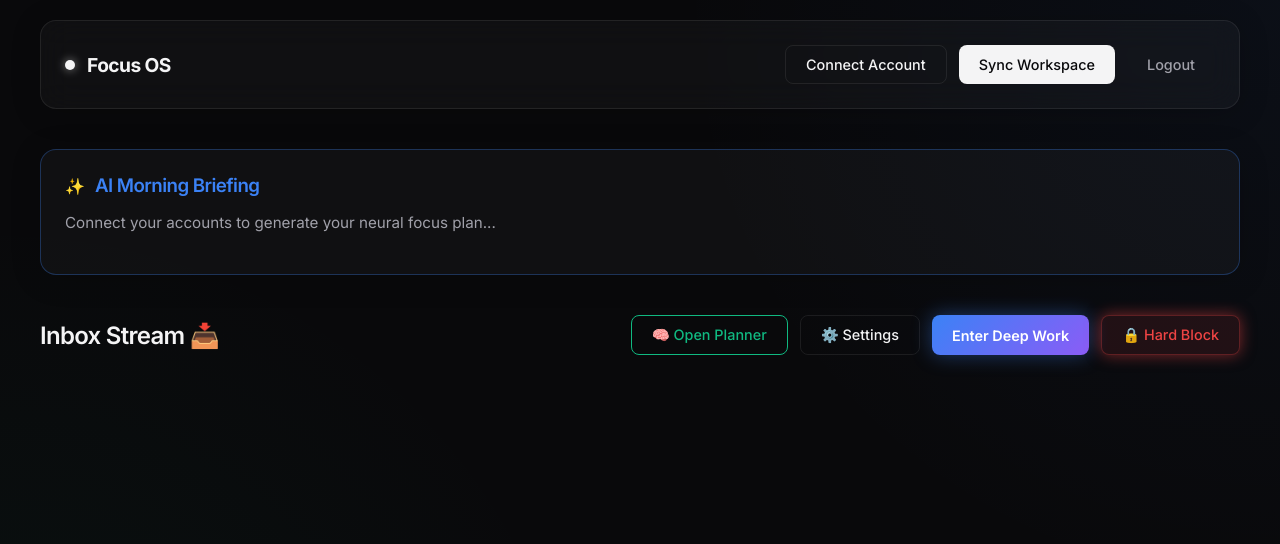
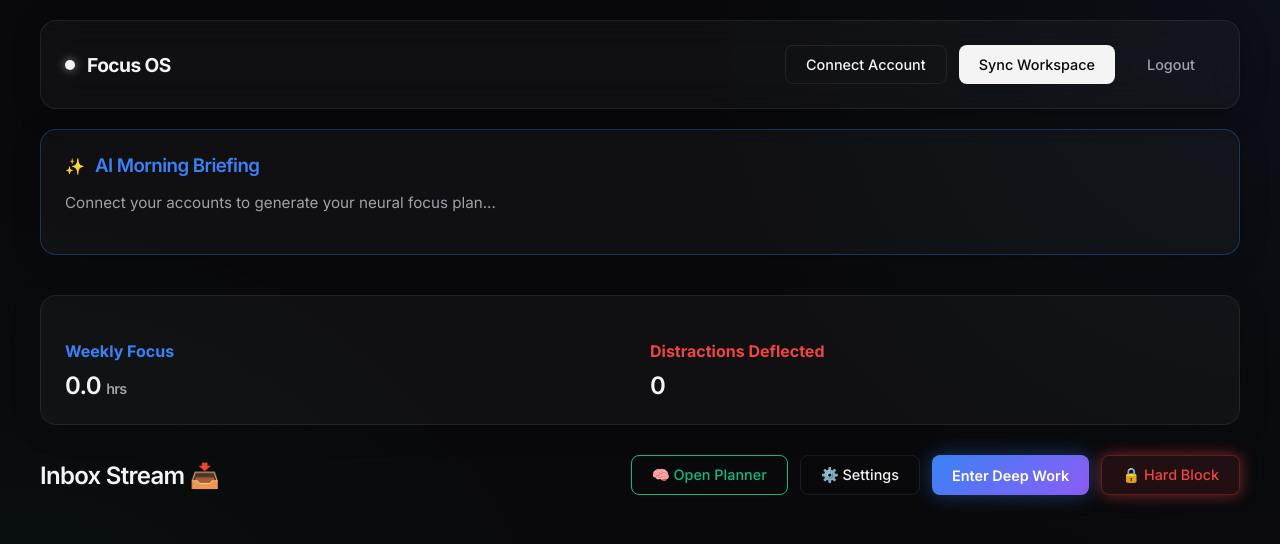
Before and after one commit to fuzzu05/MergeConflictz, a plain HTML site: page frontend/index.html in a window 1280 px wide. Drawn offline with Linux system fonts and the light colour scheme.

Commit message:
boom final hahaha!!!

```diff
--- a/frontend/index.html
+++ b/frontend/index.html
@@ -37,6 +37,17 @@
           <h3>AI Morning Briefing</h3>
         </div>
         <p id="briefContent" class="text-muted">Connect your accounts to generate your neural focus plan...</p>
+      </div>
+
+      <div id="insightsPanel" class="glass-panel" style="margin-bottom: 30px; display: grid; grid-template-columns: 1fr 1fr; gap: 20px;">
+        <div>
+            <h4 style="color: var(--accent-blue); margin-bottom: 10px;">Weekly Focus</h4>
+            <h2 id="weeklyHours">0.0 <span style="font-size: 0.9rem; color: var(--text-muted);">hrs</span></h2>
+        </div>
+        <div>
+            <h4 style="color: var(--danger); margin-bottom: 10px;">Distractions Deflected</h4>
+            <h2 id="totalBlocked">0</h2>
+        </div>
       </div>
 
       <div class="action-bar">
--- a/frontend/script.js
+++ b/frontend/script.js
@@ -177,26 +177,33 @@ window.startHardBlock = () => {
   startTimer(focusDuration);
 };
 
-window.endFocus = () => {
+window.endFocus = async () => {
   if (timerInterval) clearInterval(timerInterval);
 
-  // Exit Fullscreen if active
-  if (document.fullscreenElement) {
-    document.exitFullscreen();
+  // 📊 LOG THE SESSION DATA
+  if (currentUser && mode !== "normal") {
+    const sessionRef = doc(collection(db, "users", currentUser.uid, "stats"));
+    const durationReached = focusDuration - (parseInt(document.getElementById("timer").textContent.split(':')[0]) * 60);
+
+    // Count how many notifications are currently in the blocked/queued lists
+    const blockedCount = document.getElementById("blocked").children.length;
+    const queuedCount = document.getElementById("queue").children.length;
+
+    await setDoc(sessionRef, {
+      date: new Date().toISOString().split('T')[0], // YYYY-MM-DD
+      timestamp: Date.now(),
+      durationMinutes: Math.floor(durationReached / 60),
+      notificationsBlocked: blockedCount + queuedCount,
+      mode: mode
+    });
   }
 
+  // (Existing UI Reset Logic Below)
+  if (document.fullscreenElement) document.exitFullscreen();
   mode = "normal";
-
-  // Reset the UI
   document.body.classList.remove("focus-mode-bg", "hard-block-active");
   document.getElementById("focusScreen").classList.add("hidden");
   document.getElementById("dashboard").classList.remove("hidden");
-
-  // Put text back to normal
-  document.querySelector(".focus-header h2").innerText = "Deep Work Session Active";
-  document.querySelector(".focus-header h2").style.color = "";
-  document.getElementById("endSessionBtn").classList.remove("hidden");
-
   listen();
 };
 
--- a/frontend/style.css
+++ b/frontend/style.css
@@ -20,12 +20,20 @@ body {
   min-height: 100vh;
   background-image: radial-gradient(circle at top right, rgba(59, 130, 246, 0.05), transparent 40%),
                     radial-gradient(circle at bottom left, rgba(16, 185, 129, 0.05), transparent 40%);
+
+  /* 🟢 Hide the main scrollbar but keep scrolling active */
+  -ms-overflow-style: none;  /* IE and Edge */
+  scrollbar-width: none;  /* Firefox */
+}
+
+body::-webkit-scrollbar {
+  display: none; /* Chrome, Safari and Opera */
 }
 
 .app-wrapper {
   max-width: 1200px;
   margin: 0 auto;
-  padding: 0 20px;
+  padding: 0 20px 40px 20px; /* Added bottom padding so nothing touches the bottom edge */
 }
 
 .hidden { display: none !important; }
@@ -51,8 +59,23 @@ header {
   justify-content: space-between;
   align-items: center;
   padding: 16px 24px;
-  margin-top: 20px;
-  border-radius: 100px; /* Pill shape header */
+  border-radius: 100px;
+
+  /* 🟢 The Sticky Magic */
+  position: sticky;
+  top: 20px;
+  z-index: 1000;
+
+  /* 🟢 Glass effect for the header itself */
+  background: rgba(30, 41, 59, 0.7);
+  backdrop-filter: blur(16px);
+  -webkit-backdrop-filter: blur(16px);
+  border: 1px solid var(--border-glass);
+  box-shadow: 0 10px 30px rgba(0,0,0,0.3);
+}
+
+#appContent {
+  margin-top: 40px;
 }
 
 .logo { display: flex; align-items: center; gap: 12px; }
@@ -94,7 +117,6 @@ button {
 .btn-danger:hover { background: rgba(239, 68, 68, 0.2); }
 
 /* --- DASHBOARD ELEMENTS --- */
-#appContent { margin-top: 40px; }
 
 .ai-brief-card { border: 1px solid rgba(59, 130, 246, 0.3); position: relative; overflow: hidden; margin-bottom: 40px;}
 .brief-header { display: flex; align-items: center; gap: 10px; margin-bottom: 12px; color: var(--accent-blue); }
@@ -200,3 +222,18 @@ li:hover { background: rgba(255, 255, 255, 0.05); transform: translateX(5px); }
   text-align: center;
   border-radius: 16px;
 }
+
+/* --- PREMIUM OS SCROLLBAR --- */
+#appContent::-webkit-scrollbar {
+  width: 6px;
+}
+#appContent::-webkit-scrollbar-track {
+  background: transparent;
+}
+#appContent::-webkit-scrollbar-thumb {
+  background: rgba(255, 255, 255, 0.1);
+  border-radius: 10px;
+}
+#appContent::-webkit-scrollbar-thumb:hover {
+  background: rgba(255, 255, 255, 0.3);
+}
```
